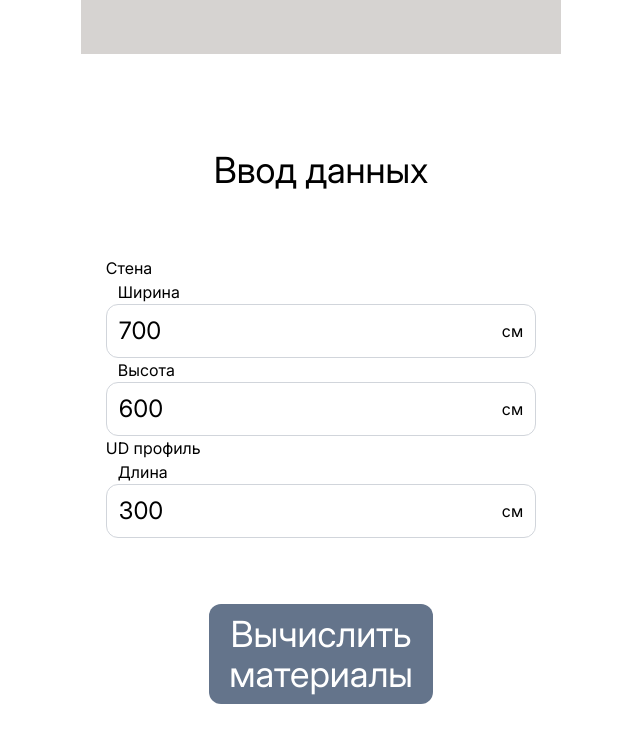
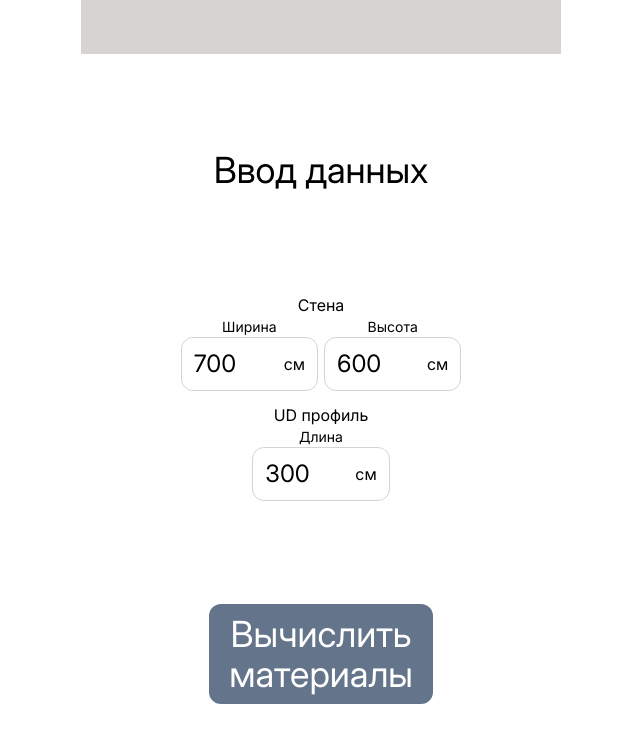
Before and after one commit to gretmn102/plasterboard-installation, a React (Vite) app: page / in a window 1280 px wide. Both pictures are taken after a click on the button "Приступить". Shown: the top 742 px of the page, without its empty margins (319-959 px from the left). Built offline with nearby package versions, Linux system fonts and the light colour scheme.

Commit message:
feat(ui): improve inputData page by centered elements

```diff
--- a/src/components/input.tsx
+++ b/src/components/input.tsx
@@ -17,7 +17,9 @@ export function Input({ id, label, initValue, onChange }: {
       {label && (
         <label
           className={concat([
-            "gap-2.5 self-start pl-3 text-base"
+            "block",
+            "text-center",
+            "text-sm",
           ])}
           htmlFor={id}
         >
@@ -52,6 +54,7 @@ export function Input({ id, label, initValue, onChange }: {
           type="number"
           className={concat([
             "[appearance:textfield] [&::-webkit-outer-spin-button]:appearance-none [&::-webkit-inner-spin-button]:appearance-none",
+            "w-20",
             "focus:outline-none",
             "text-2xl",
             "font-light",
--- a/src/pages/inputData.tsx
+++ b/src/pages/inputData.tsx
@@ -4,6 +4,7 @@ import * as Model from "../model"
 import { Button } from "../components/button"
 import { Input } from "../components/input"
 import { Layer } from "../components/layer"
+import { concat } from "../utils"
 
 function Section({ title, children }: {
   title: string
@@ -11,8 +12,15 @@ function Section({ title, children }: {
 }) {
   return (
     <section>
-      <h2>{title}</h2>
+      <h2 className="text-center">{title}</h2>
+      <div className={concat([
+        "flex",
+        "flex-wrap",
+        "justify-center",
+        "space-x-1.5",
+      ])}>
         {children}
+      </div>
     </section>
   )
 }
@@ -49,6 +57,13 @@ export function InputData({ submit }: {
         </Button>
       }
     >
+      <div
+        className={concat([
+          "flex",
+          "flex-col",
+          "space-y-3",
+        ])}
+      >
         <Section
           title="Стена"
         >
@@ -81,6 +96,7 @@ export function InputData({ submit }: {
             }}
           />
         </Section>
+      </div>
     </Layer>
   )
 }
```
Lines whose indentation alone changed are shown as unchanged.
